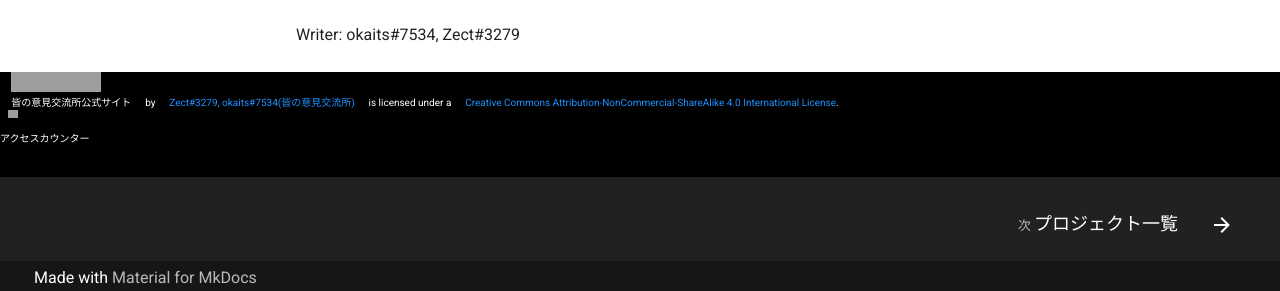
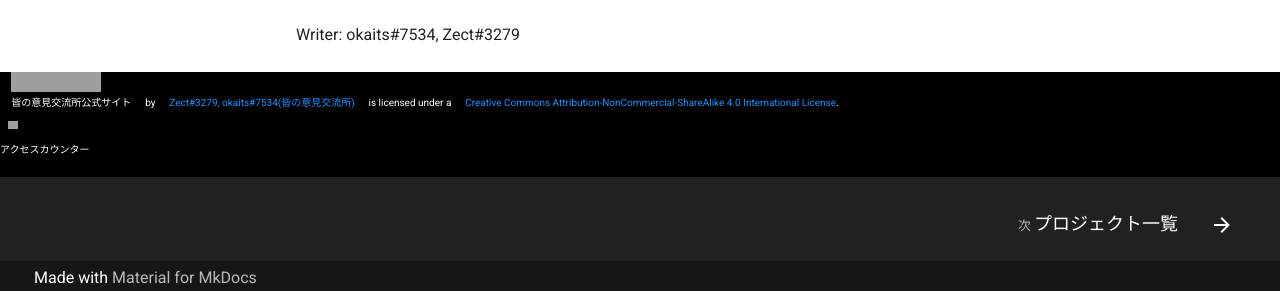
Before and after one commit to linuxcodevserver/linuxcodevserver.github.io, an MkDocs documentation site: the page built from docs/index.md, in a window 1280 px wide and 1260 px high. Shown: the part 966-1257 px from the top of the window. Built offline with MkDocs 1.6.1 and Material for MkDocs 9.7.7, drawn with Linux system fonts in a browser that asks for light colours; comment, search, counter and statistics services are not loaded; grey boxes are pictures that could not be loaded.

Commit message:
[update] アクセスカウンター表示修正

```diff
--- a/overrides/partials/footer.html
+++ b/overrides/partials/footer.html
@@ -1,8 +1,8 @@
 {% import "partials/language.html" as lang with context %}
 <div style="background-color: black; color: white;">
-  <a rel="license" href="http://creativecommons.org/licenses/by-nc-sa/4.0/"><img alt="Creative Commons License" style="border-width:0; margin-left: 0.3cm;" src="https://i.creativecommons.org/l/by-nc-sa/4.0/88x31.png" /></a><br /><span xmlns:dct="http://purl.org/dc/terms/" href="http://purl.org/dc/dcmitype/Text" property="dct:title" rel="dct:type" style="margin-left: 0.3cm;">皆の意見交流所公式サイト</span><span style="margin-left: 0.3cm"> by </span><a xmlns:cc="http://creativecommons.org/ns#" href="https://discord.com/invite/sUdAE64Zc7" property="cc:attributionName" rel="cc:attributionURL" style="margin-left: 0.3cm; color: DodgerBlue;">Zect#3279, okaits#7534(皆の意見交流所)</a><span style="margin-left: 0.3cm;"> is licensed under a </span><a rel="license" href="http://creativecommons.org/licenses/by-nc-sa/4.0/" style="margin-left: 0.3cm; color: DodgerBlue;">Creative Commons Attribution-NonCommercial-ShareAlike 4.0 International License</a>.<br>
+  <a rel="license" href="http://creativecommons.org/licenses/by-nc-sa/4.0/"><img alt="Creative Commons License" style="border-width:0; margin-left: 0.3cm;" src="https://i.creativecommons.org/l/by-nc-sa/4.0/88x31.png" /></a><br /><span xmlns:dct="http://purl.org/dc/terms/" href="http://purl.org/dc/dcmitype/Text" property="dct:title" rel="dct:type" style="margin-left: 0.3cm;">皆の意見交流所公式サイト</span><span style="margin-left: 0.3cm"> by </span><a xmlns:cc="http://creativecommons.org/ns#" href="https://discord.com/invite/sUdAE64Zc7" property="cc:attributionName" rel="cc:attributionURL" style="margin-left: 0.3cm; color: DodgerBlue;">Zect#3279, okaits#7534(皆の意見交流所)</a><span style="margin-left: 0.3cm;"> is licensed under a </span><a rel="license" href="http://creativecommons.org/licenses/by-nc-sa/4.0/" style="margin-left: 0.3cm; color: DodgerBlue;">Creative Commons Attribution-NonCommercial-ShareAlike 4.0 International License</a>.<br><br>
   <a href="https://github.com/linuxcodevserver/linuxcodevserver.github.io" style="margin-left: 0.2cm;"><img src="https://linuxcodevserver.github.io/linuxcodevblog/img/github.png" alt="Github" style="width: 2ex;"></a><br>
-  <p>アクセスカウンター</p><br><span style="margin-left: 0.2cm"></span><script language="javascript" type="text/javascript" src="//counter1.fc2.com/counter.php?id=89494694"></script><noscript style="margin-left: 0.3cm;"><img src="//counter1.fc2.com/counter_img.php?id=89494694" /></noscript>
+  <p>アクセスカウンター</p><br><span style="width: 0.2cm"></span><script language="javascript" type="text/javascript" src="//counter1.fc2.com/counter.php?id=89494694"></script><noscript style="margin-left: 0.3cm;"><img src="//counter1.fc2.com/counter_img.php?id=89494694" /></noscript>
 </div>
   <footer class="md-footer">
   {% if page.previous_page or page.next_page %}
```
